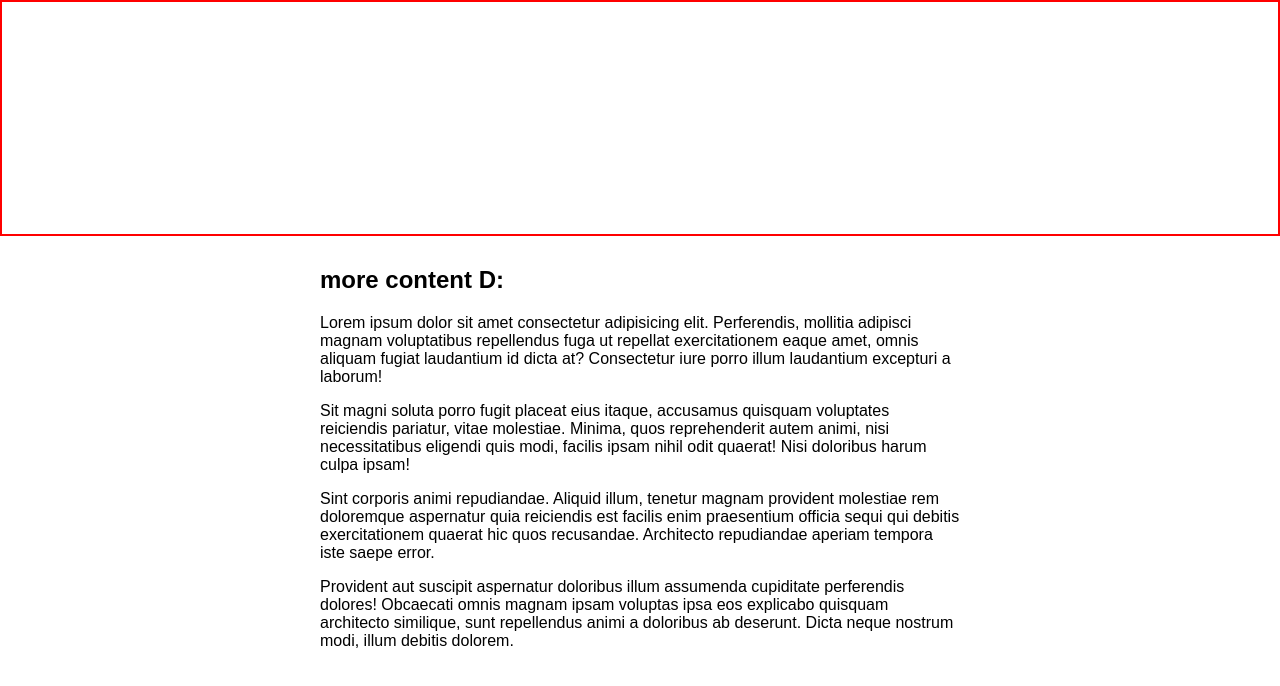
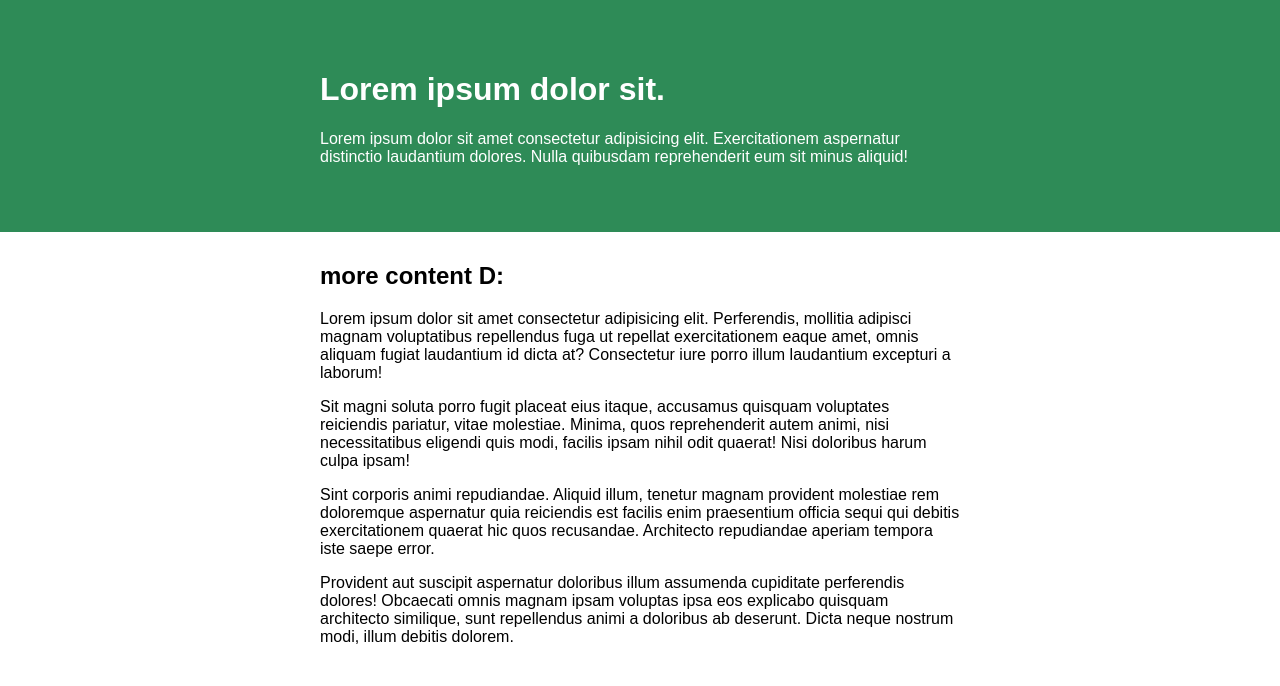
Before and after one commit to Alliemack77/Responsive-Web-Design-Course, a plain HTML site: page Challenge-2/challenge2.html in a window 1280 px wide. Drawn offline with Linux system fonts and the light colour scheme.

Commit message:
edited file structure

```diff
--- a/challenge2-style.css
+++ b/Challenge-2/challenge2-style.css
@@ -24,7 +24,8 @@ body {
 }
 
 .container-1 {
-  border: solid red 2px;
+
+  background: seagreen;
   /* width: 80%; Not setting a width will make the container fill the entire width of the viewport. */
   /* max-width: 750px; Not setting a width will make the container fill the entire width of the viewport.  */
   /* margin: 0 auto; No need for margins now. Especially when the body was reset above. */
```
Also changed, not shown: Challenge-1/index.html (renamed from index.html), Challenge-1/style.css (renamed from style.css), Challenge-2/challenge2.html (renamed from challenge2.html).
